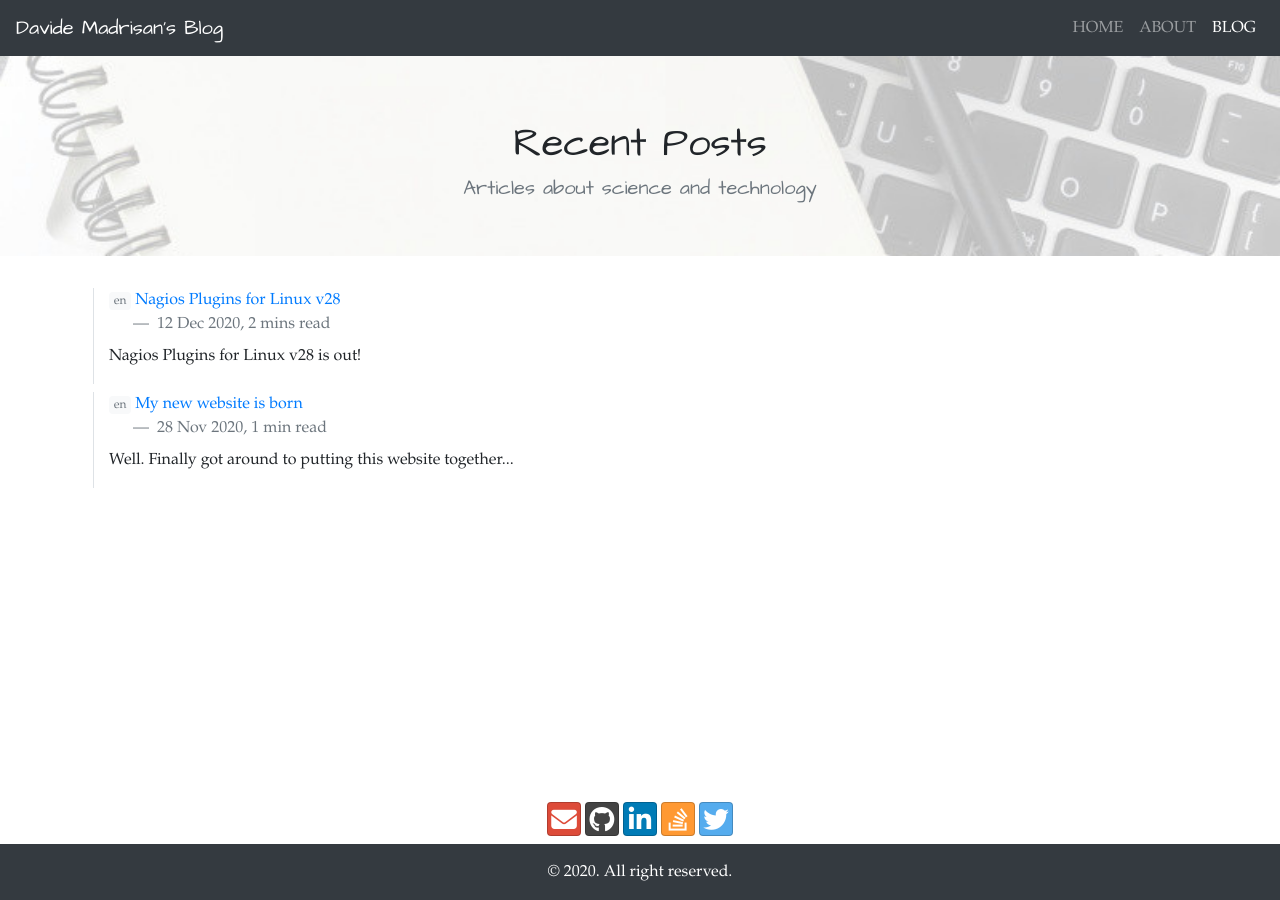
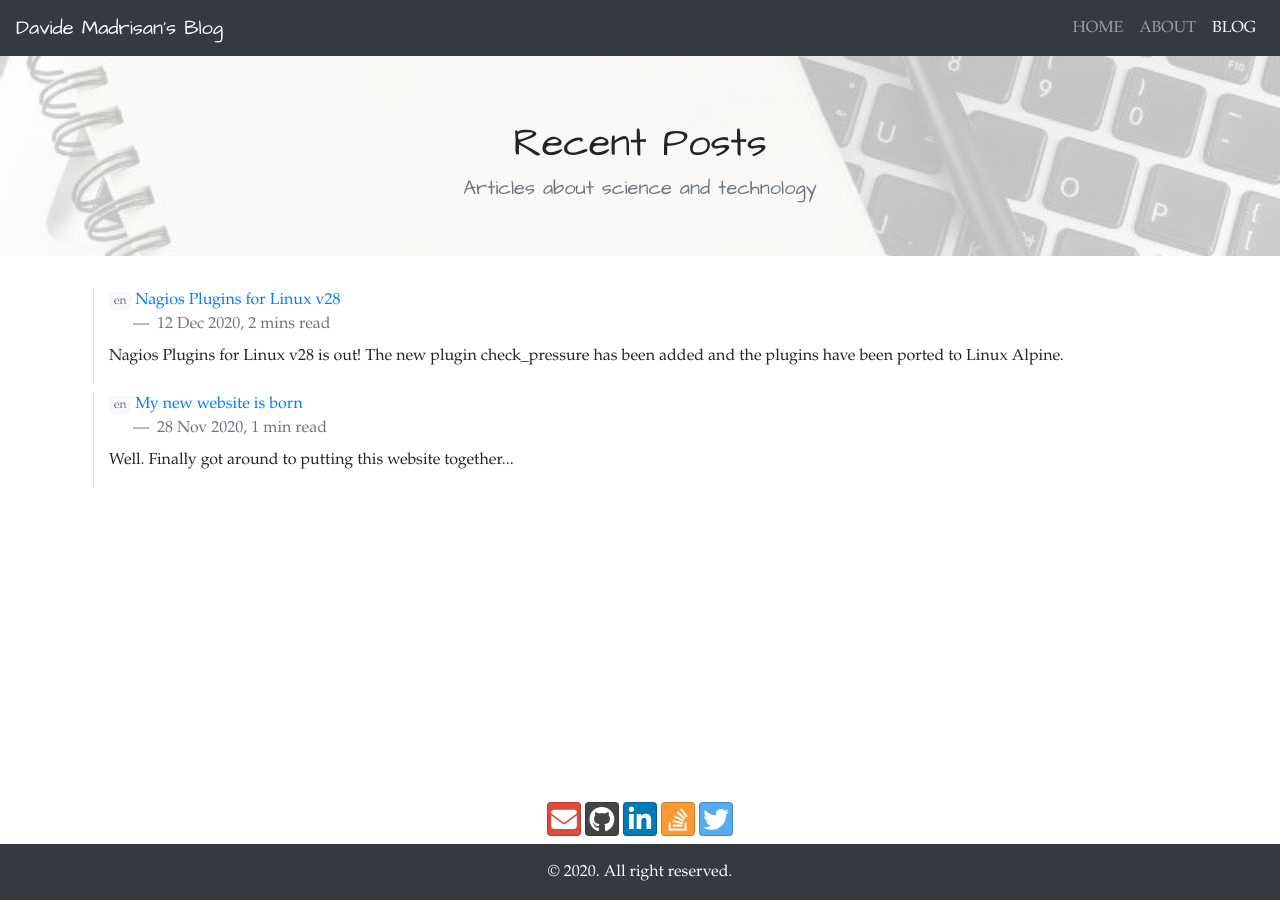
Before and after one commit to madrisan/madrisan.github.io, a Jekyll site: the page built from blog/index.html, in a window 1280 px wide. Built offline with Jekyll 4.4.1, drawn with Linux system fonts in a browser that asks for light colours; nearby versions of some CDN libraries.

Commit message:
Use a squared blog image for twitter:card of type 'summary'
Signed-off-by: Davide Madrisan <davide.madrisan@gmail.com>

```diff
--- a/_config.yml
+++ b/_config.yml
@@ -3,6 +3,7 @@ description: My Personal Website and Blog with articles about science and techno
 images:
   blog:
     default: /assets/images/blog-default.jpg
+    defaultsquared: /assets/images/blog-default-squared.jpg
   home: /assets/images/main-mountains.jpg
   favicon: /assets/images/favicon-32x32.png
 markdown: kramdown
--- a/_posts/2020-12-12-nagios-plugins-linux-v28.md
+++ b/_posts/2020-12-12-nagios-plugins-linux-v28.md
@@ -4,7 +4,7 @@ title: Nagios Plugins for Linux v28
 date: 2020-12-12
 language: en
 location: The Opensource World
-summary: Nagios Plugins for Linux v28 is out!
+summary: Nagios Plugins for Linux v28 is out! The new plugin check_pressure has been added and the plugins have been ported to Linux Alpine.
 ---
 
 The version 28 of the Nagios Plugins for Linux ("*Alpine Hike*") is available
```
Also changed, not shown: _layouts/post.html (+4 -3 lines), assets/images/blog-default-squared.jpg (added).
